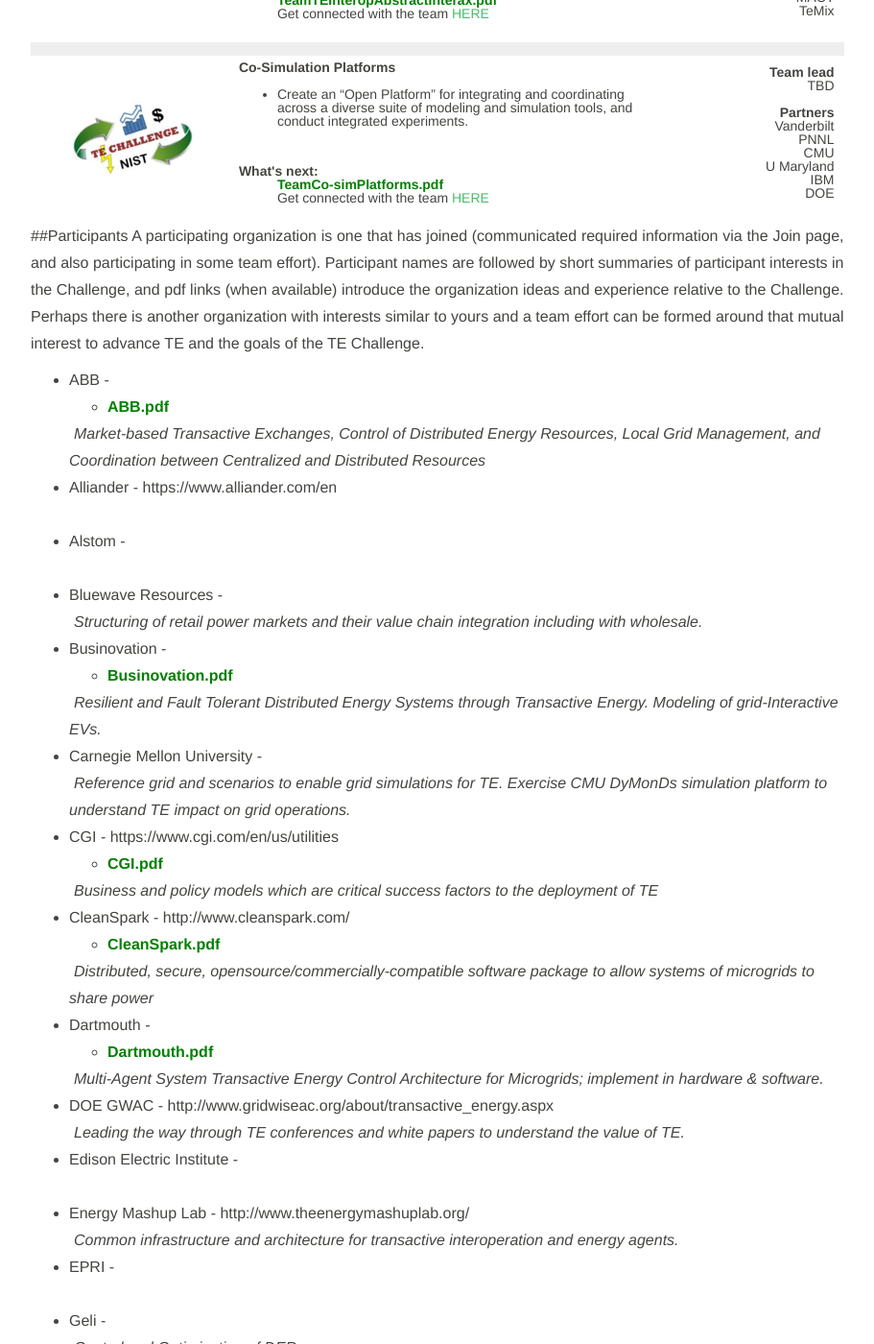
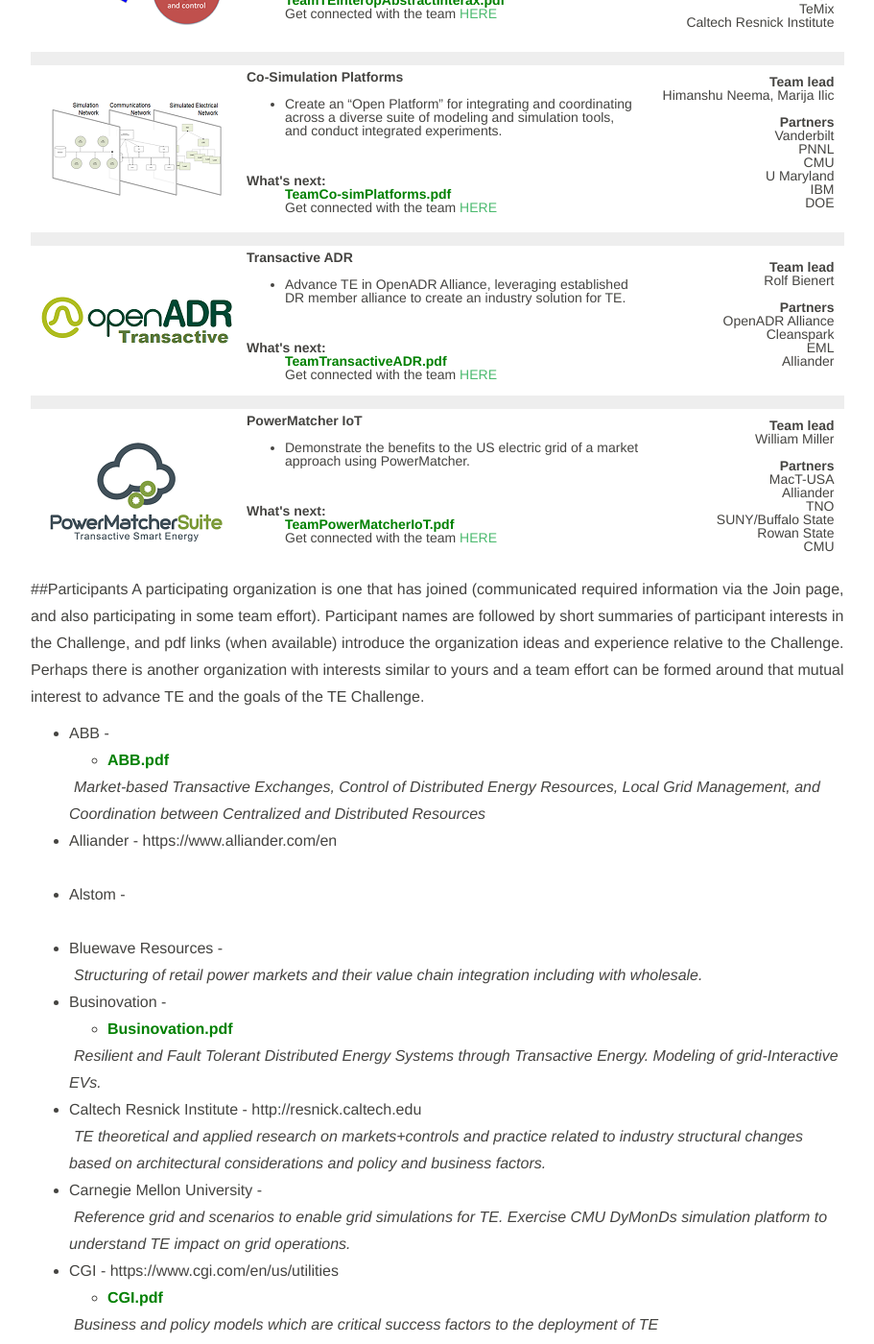
Before and after one commit to usnistgov/TEChallenge, a Jekyll site: the page built from community/index.md, in a window 1280 px wide and 1400 px high, scrolled down 1329 px. Shown: the whole window at 96% size, without its empty margins (38-949 px from the left). Built offline with Jekyll 4.4.1, drawn with Linux system fonts in a browser that asks for light colours; some of the changed text lies outside the part shown.

Commit message:
added new team info and icons

```diff
--- a/_data/documents.yml
+++ b/_data/documents.yml
@@ -209,3 +209,17 @@
   md5: e32d9cfba145ef99baddd6a3a34c612a
   sha512: 50ba2e7c3cd60637cd0d0540a66c8593f46cd052064c767ab0866c875b0e43c897b88ef2e55f886f486bb53d7b7a5dacef3498c2d829ab8711e53ede6c0023f3
   team: CMU
+- name: "TeamTransactiveADR.pdf"
+  description: "intro to the Transactive ADR team"
+  category: "document"
+  url: https://s3.amazonaws.com/nist-sgcps/TEChallenge/TeamTransactiveADR.pdf
+  md5: 5500144dc451327d848f3bcdcae67dff
+  sha512: c7b3d4c84ae0c0aedf12709f525990e9ba98061d5459e1ef4c21255c2788a3cc43207e3c87cac2189cc6929436f23cfaad8910f107a3d9e9de85f84af64d4283
+  team: team6
+- name: "TeamPowerMatcherIoT.pdf"
+  description: "intro to the PowerMatcher IoT team"
+  category: "document"
+  url: https://s3.amazonaws.com/nist-sgcps/TEChallenge/TeamPowerMatcherIoT.pdf
+  md5: 022da3f0c9be72a5ce67c4ceed699f88
+  sha512: 247a89c0148a1323ad67ce6d9cc4f2792524763b57d8263a488185ccef98d74312ad20c3551e717db31327c456e576dbfc5baaf89382b28c7bc4e06b75fa066e
+  team: team7
--- a/_data/partners.yml
+++ b/_data/partners.yml
@@ -31,6 +31,11 @@
   type: company
   SummaryofInterest: Resilient and Fault Tolerant Distributed Energy Systems through Transactive Energy. Modeling of grid-Interactive EVs.
   introdoc-url: "./Partner_intros/Businovation.pdf"
+- name: "Caltech Resnick Institute"
+  url: "http://resnick.caltech.edu"
+  type: university
+  SummaryofInterest: TE theoretical and applied research on markets+controls and practice related to industry structural changes based on architectural considerations and policy and business factors.
+  introdoc-url: ""
 - name: "Carnegie Mellon University"
   url: ""
   type: university
@@ -141,9 +146,19 @@
   type: government
   SummaryofInterest:
   introdoc-url: ""
+- name: "Rowan University"
+  url: "www.rowan.edu"
+  type: University
+  SummaryofInterest: Work with ISO/IEC/IEEE P21451-1 Standard development for Network Capable Application Processors aligns well with the underlying fabric of smart, energy-aware devices communicating using well-defined protocols.
+  introdoc-url: ""
 - name: "Siemens"
   url: ""
   type: company
+  SummaryofInterest:
+  introdoc-url: ""
+- name: "SUNY/Buffalo State"
+  url: "http://suny.buffalostate.edu"
+  type: University
   SummaryofInterest:
   introdoc-url: ""
 - name: "Tata Consultancy Services"
@@ -156,6 +171,11 @@
   type: company
   SummaryofInterest: TE Retail Energy & Distribution Tariffs. TE retail subscriptions, spot transactions, & business/ regulatory model.
   introdoc-url: "./Partner_intros/TeMix.pdf"
+- name: "TNO"
+  url: "https://www.tno.nl/en/"
+  type: company
+  SummaryofInterest:
+  introdoc-url: ""
 - name: "University of Maryland"
   url: ""
   type: university
--- a/_data/teams.yml
+++ b/_data/teams.yml
@@ -34,8 +34,8 @@
     - name: TeMix, Inc.
     - name: OATI
     - name: Robert Hershey
-    worksheetUrl: "./team1/Team Ref Bus Reg Models.pdf"
-    imageUrl: "/assets/mstile-144x144.png"
+    # worksheetUrl: "./team1/Team Ref Bus Reg Models.pdf"
+    imageUrl: "/assets/Team-Reg-BusModels-150x113.png"
 # team2
 team2:
     name: Reference Grid and Scenarios for TE Simulation
@@ -50,8 +50,8 @@
     - name: CMU
     - name: MITRE
     - name: Dartmouth
-    worksheetUrl: "./team2/Team Ref Grid Scenarios.pdf"
-    imageUrl: "/assets/mstile-144x144.png"
+    # worksheetUrl: "./team2/Team Ref Grid Scenarios.pdf"
+    imageUrl: "/assets/Team-Ref-Grid-Scen-180x118.png"
 # team3
 team3:
     name: TE Demo for Microgrid Energy Management
@@ -76,13 +76,13 @@
     - name: OATI
     - name: Alstom
     - name: Geli
-    worksheetUrl: "./team3/Team Microgrid TE demos.pdf"
-    imageUrl: "/assets/mstile-144x144.png"
+    # worksheetUrl: "./team3/Team Microgrid TE demos.pdf"
+    imageUrl: "/assets/Team-Microgrids-140x145.png"
 # team4
 team4:
     name:  TE Interoperations and Abstract Interaction
     lead: Shawn Chandler, William Cox
-    url: "./team4"
+    url: "https://groups.google.com/d/forum/transactive-energy-abstract-interoperation"
     ideas:
     - title: Align what is simulated with real TE message exchanges by finding common meanings across environments
     partners:
@@ -91,13 +91,14 @@
     - name: Navigant
     - name: MACT
     - name: TeMix
-    worksheetUrl: "./team4/Team TE Interop Abstract Interax.pdf"
-    imageUrl: "/assets/mstile-144x144.png"
+    - name: Caltech Resnick Institute
+    # worksheetUrl: "./team4/Team TE Interop Abstract Interax.pdf"
+    imageUrl: "/assets/Team-Common-Transactive-Services180x120.png"
 # team5
 team5:
     name: Co-Simulation Platforms
-    lead: TBD
-    url: "./team5"
+    lead: Himanshu Neema, Marija Ilic
+    url: "mailto:techallenge-info@nist.gov?subject=Connect%20me%20to%20the%20Co-sim%20Platform%20team&#038;body=Thanks!%0A[Your%20contact%20information]"
     ideas:
     - title: Create an “Open Platform” for integrating and coordinating across a diverse suite of modeling and simulation tools, and conduct integrated experiments.
     partners:
@@ -107,5 +108,36 @@
     - name: U Maryland
     - name: IBM
     - name: DOE
-    worksheetUrl: "./team5/Team Co-sim Platforms.pdf"
-    imageUrl: "/assets/mstile-144x144.png"
+    # worksheetUrl: "./team5/Team Co-sim Platforms.pdf"
+    imageUrl: "/assets/Team-Co-Sim-Platform-180x100.png"
+# team6
+team6:
+    name: Transactive ADR
+    lead: Rolf Bienert
+    url: "mailto:techallenge-info@nist.gov?subject=Connect%20me%20to%20the%20Transactive%20ADR%20team&#038;body=Thanks!%0A[Your%20contact%20information]"
+    ideas:
+    - title: Advance TE in OpenADR Alliance, leveraging established DR member alliance to create an industry solution for TE.
+    partners:
+    - name: OpenADR Alliance
+    - name: Cleanspark
+    - name: EML
+    - name: Alliander
+    # worksheetUrl: "./team6/TeamTransactiveADR.pdf"
+    imageUrl: "/assets/Team-TransactiveADR-200x50.png"
+
+# team7
+team7:
+    name: PowerMatcher IoT
+    lead: William Miller
+    url: "mailto:techallenge-info@nist.gov?subject=Connect%20me%20to%20the%20PowerMatcher%20IoT%20team&#038;body=Thanks!%0A[Your%20contact%20information]"
+    ideas:
+    - title: Demonstrate the benefits to the US electric grid of a market approach using PowerMatcher.
+    partners:
+    - name: MacT-USA
+    - name: Alliander
+    - name: TNO
+    - name: SUNY/Buffalo State
+    - name: Rowan State
+    - name: CMU
+    # worksheetUrl: "./team7/TeamPowerMatcherIoT.pdf"
+    imageUrl: "/assets/Team-PowerMatcher-IoT-180x106.png"
--- a/index.html
+++ b/index.html
@@ -79,7 +79,7 @@
 	</ul>
 
 
-      <div class="lead end-cta">Want to participate? &nbsp; <a class="buttonish" href=mailto:david.holmberg@nist.gov?subject=TEChallenge--more%20info&#038;body=Hi!%0A%0AI’d%20like%20to%20learn%20more%20about%20how%20our%20organization%20can%20participate%20in%20the%20TEChallenge.%20Please%20send%20me%20more%20information?%0A%0AThanks,%0A%0A[Your%20name]%0A[Your%20organization]%0A[Your%20contact%20information]>Get more info today</a><br />
+      <div class="lead end-cta">Want to participate? &nbsp; <a class="buttonish" href=mailto:techallenge-info@nist.gov?subject=TEChallenge--more%20info&#038;body=Hi!%0A%0AI’d%20like%20to%20learn%20more%20about%20how%20our%20organization%20can%20participate%20in%20the%20TEChallenge.%20Please%20send%20me%20more%20information?%0A%0AThanks,%0A%0A[Your%20name]%0A[Your%20organization]%0A[Your%20contact%20information]>Get more info today</a><br />
 <!--	<a class="buttonish" href="organizations">Full List of Organizations that have implemented Green Button</a>  -->
 <!-- footer on page, stored in /_layouts. sub-page footer is in /_includes banner.html -->
       </div>
```
Also changed, not shown: UploadingFilesToS3Store.md (+3 -3 lines), assets/Team Co-Sim Platform large.png (added), assets/Team Common Transactive Services large.png (added), assets/Team Microgrids large.png (added), assets/Team PowerMatcher IoT large.png (added), assets/Team Ref Grid Scen large.png (added), assets/Team Reg and Bus Models large.png (added), assets/Team Transactive ADR large.png (added), assets/Team-Co-Sim-Platform-180x100.png (added), assets/Team-Common-Transactive-Services180x120.png (added), assets/Team-Microgrids-140x145.png (added), assets/Team-PowerMatcher-IoT-180x106.png (added), assets/Team-Ref-Grid-Scen-180x118.png (added), assets/Team-Reg-BusModels-150x113.png (added), 1 more files.
